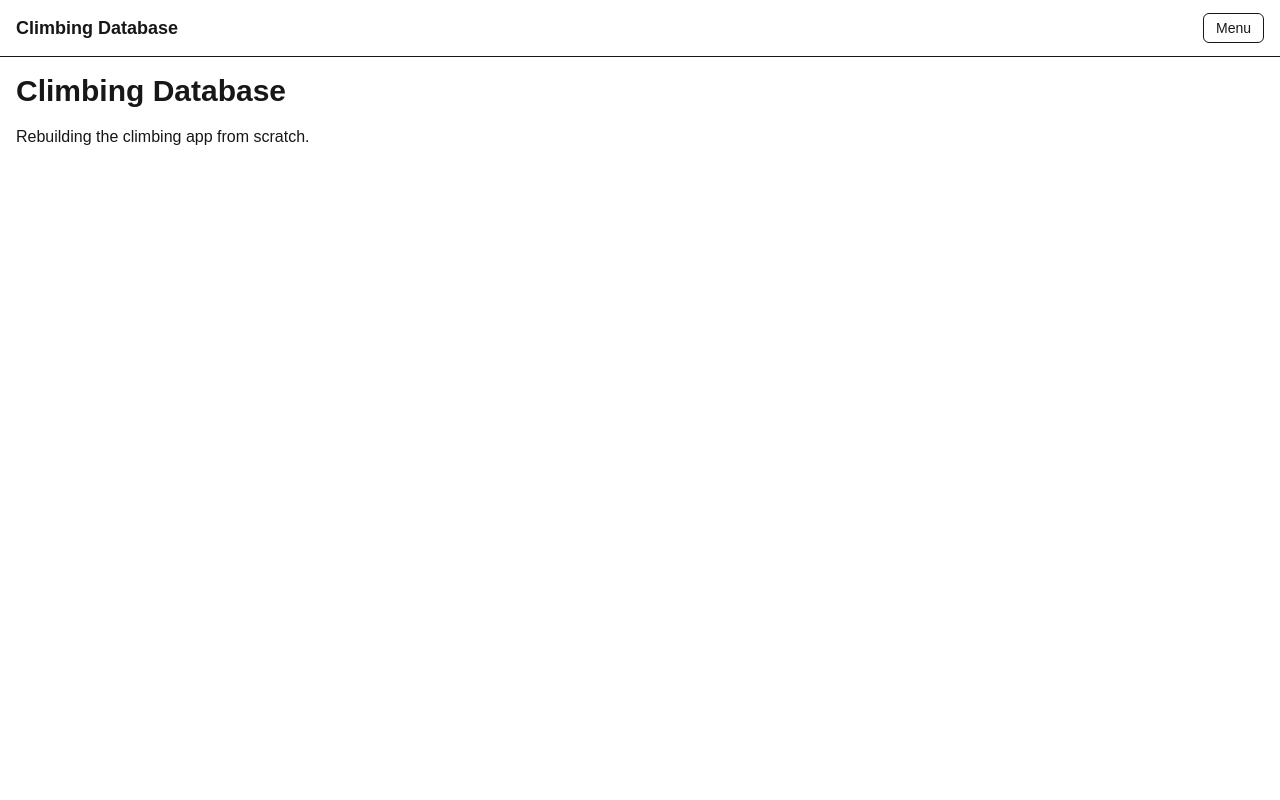
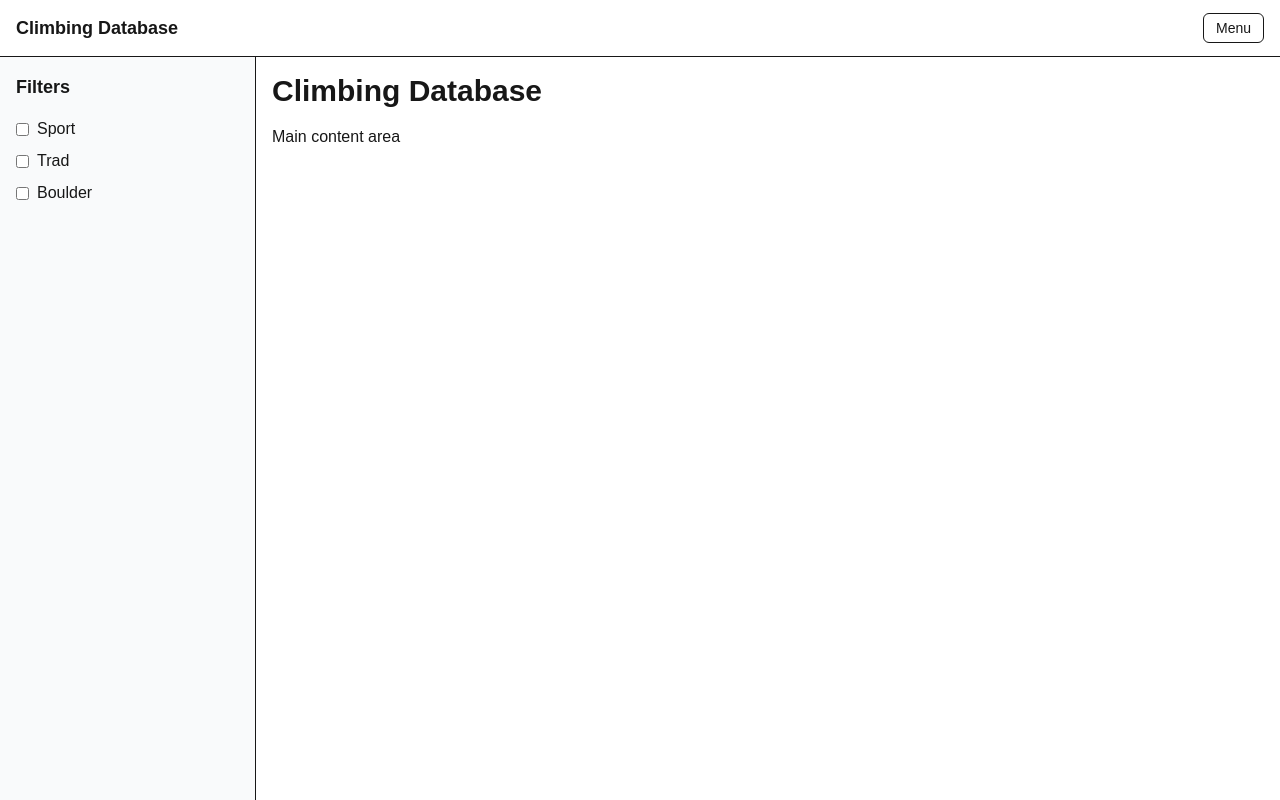
Before and after one commit to wga-mo/climbing-app2026, a Next.js app: page / in a window 1280 px wide. Built offline with nearby package versions, Linux system fonts and the light colour scheme.

Commit message:
Create app layout with filters sidebar

```diff
--- a/src/app/page.js
+++ b/src/app/page.js
@@ -1,13 +1,19 @@
+import FiltersColumn from "@/components/FiltersColumn";
+
 export default function HomePage() {
   return (
-    <main className="flex-1 p-4">
-      <h1 className="text-3xl font-bold">
-        Climbing Database
-      </h1>
+    <main className="flex flex-1">
+      <FiltersColumn />
 
-      <p className="mt-4">
-        Rebuilding the climbing app from scratch.
-      </p>
+      <section className="flex-1 p-4">
+        <h1 className="text-3xl font-bold">
+          Climbing Database
+        </h1>
+
+        <p className="mt-4">
+          Main content area
+        </p>
+      </section>
     </main>
   );
 }
--- /dev/null
+++ b/src/components/FiltersColumn.js
@@ -0,0 +1,26 @@
+export default function FiltersColumn() {
+  return (
+    <aside className="w-64 border-r bg-gray-50 p-4">
+      <h2 className="text-lg font-semibold">
+        Filters
+      </h2>
+
+      <div className="mt-4 space-y-2">
+        <label className="flex items-center gap-2">
+          <input type="checkbox" />
+          Sport
+        </label>
+
+        <label className="flex items-center gap-2">
+          <input type="checkbox" />
+          Trad
+        </label>
+
+        <label className="flex items-center gap-2">
+          <input type="checkbox" />
+          Boulder
+        </label>
+      </div>
+    </aside>
+  );
+}
```
